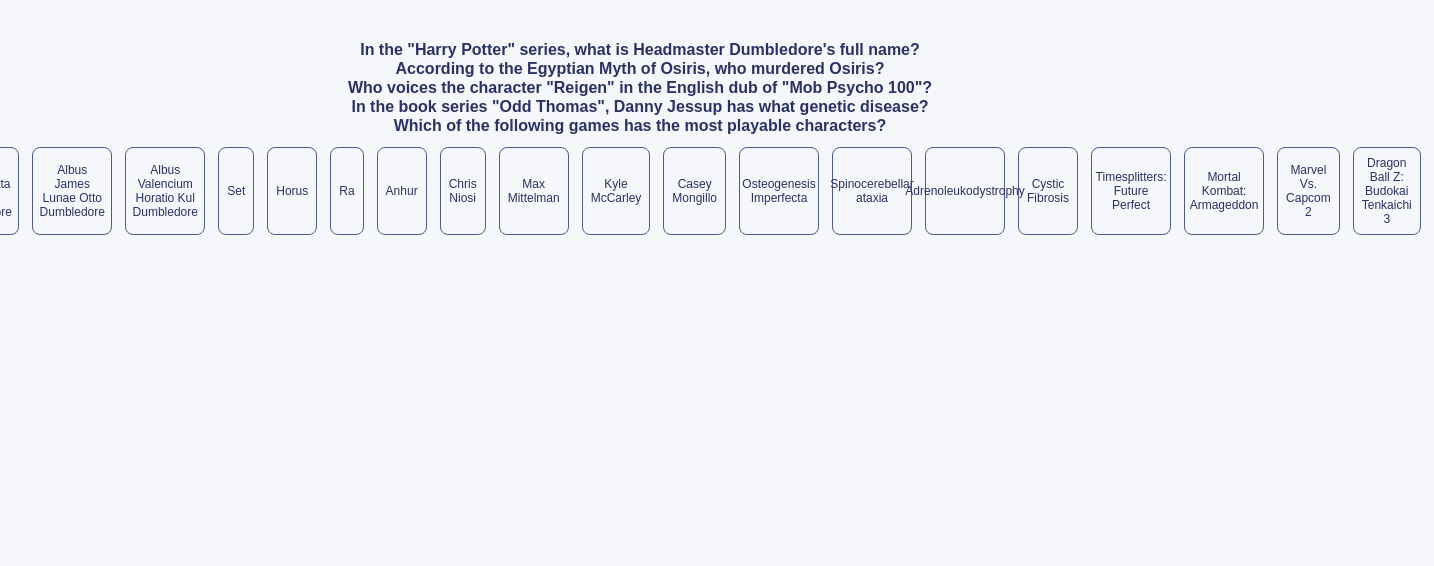
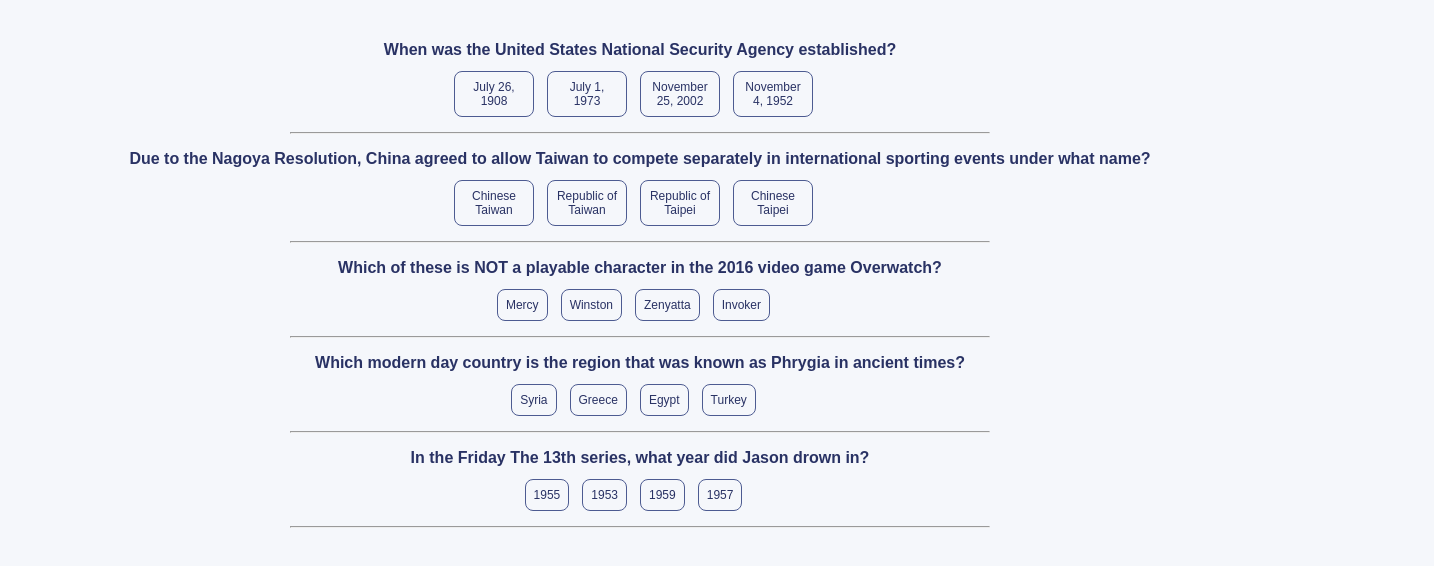
Before and after one commit to alabhyajindal/quizzical, a React (Create React App) app: page / in a window 1280 px wide. Shown: the top 566 px of the page, 1434 px wide, since content can reach past the window. Built offline with nearby package versions, Linux system fonts and the light colour scheme.

Commit message:
fixed the data flow. The elements are rendering on the UI correctly

```diff
--- a/src/App.js
+++ b/src/App.js
@@ -1,11 +1,25 @@
 import React from "react";
 import Quiz from "./Quiz";
 import "./style.css";
+import { DATA } from "./DATA";
 
 export default function App() {
+  // Enabling useEffect and replacing Data with quizData in the render method will replace the data file with the data coming in from the API
+  // const [quizData, setQuizData] = useState([]);
+
+  // useEffect(() => {
+  //   fetch("https://opentdb.com/api.php?amount=5&type=multiple")
+  //     .then((response) => response.json())
+  //     .then((result) => {
+  //       setQuizData(result.results);
+  //     });
+  // }, []);
+
   return (
     <main className="main">
-      <Quiz />
+      {DATA.map((data) => {
+        return <Quiz data={data} />;
+      })}
     </main>
   );
 }
--- a/src/DATA.js
+++ b/src/DATA.js
@@ -1,57 +1,50 @@
 export const DATA = [
   {
-    category: "Entertainment: Books",
-    type: "multiple",
-    difficulty: "hard",
-    question:
-      "In the &quot;Harry Potter&quot; series, what is Headmaster Dumbledore&#039;s full name?",
-    correct_answer: "Albus Percival Wulfric Brian Dumbledore",
-    incorrect_answers: [
-      "Albus Valum Jetta Mobius Dumbledore",
-      "Albus James Lunae Otto Dumbledore",
-      "Albus Valencium Horatio Kul Dumbledore",
-    ],
-  },
-  {
-    category: "Mythology",
-    type: "multiple",
-    difficulty: "medium",
-    question: "According to the Egyptian Myth of Osiris, who murdered Osiris?",
-    correct_answer: "Set",
-    incorrect_answers: ["Horus", "Ra", "Anhur"],
-  },
-  {
-    category: "Entertainment: Japanese Anime & Manga",
+    category: "History",
     type: "multiple",
     difficulty: "medium",
     question:
-      "Who voices the character &quot;Reigen&quot; in the English dub of &quot;Mob Psycho 100&quot;?",
-    correct_answer: "Chris Niosi",
-    incorrect_answers: ["Max Mittelman", "Kyle McCarley", "Casey Mongillo"],
+      "When was the United States National Security Agency established?",
+    correct_answer: "November 4, 1952",
+    incorrect_answers: ["July 26, 1908", " July 1, 1973", " November 25, 2002"],
   },
   {
-    category: "Entertainment: Books",
+    category: "Politics",
     type: "multiple",
-    difficulty: "hard",
+    difficulty: "medium",
     question:
-      "In the book series &quot;Odd Thomas&quot;, Danny Jessup has what genetic disease? ",
-    correct_answer: " Osteogenesis Imperfecta",
+      "Due to the Nagoya Resolution, China agreed to allow Taiwan to compete separately in international sporting events under what name?",
+    correct_answer: "Chinese Taipei",
     incorrect_answers: [
-      "Spinocerebellar ataxia",
-      "Adrenoleukodystrophy",
-      "Cystic Fibrosis",
+      "Chinese Taiwan",
+      "Republic of Taiwan",
+      "Republic of Taipei ",
     ],
   },
   {
     category: "Entertainment: Video Games",
     type: "multiple",
-    difficulty: "medium",
-    question: "Which of the following games has the most playable characters?",
-    correct_answer: "Timesplitters: Future Perfect",
-    incorrect_answers: [
-      "Mortal Kombat: Armageddon",
-      "Marvel Vs. Capcom 2",
-      "Dragon Ball Z: Budokai Tenkaichi 3",
-    ],
+    difficulty: "easy",
+    question:
+      "Which of these is NOT a playable character in the 2016 video game Overwatch?",
+    correct_answer: "Invoker",
+    incorrect_answers: ["Mercy", "Winston", "Zenyatta"],
+  },
+  {
+    category: "History",
+    type: "multiple",
+    difficulty: "easy",
+    question:
+      "Which modern day country is the region that was known as Phrygia in ancient times?",
+    correct_answer: "Turkey",
+    incorrect_answers: ["Syria", "Greece", "Egypt"],
+  },
+  {
+    category: "Entertainment: Film",
+    type: "multiple",
+    difficulty: "hard",
+    question: "In the Friday The 13th series, what year did Jason drown in?",
+    correct_answer: "1957",
+    incorrect_answers: ["1955", "1953", "1959"],
   },
 ];
--- a/src/Quiz.js
+++ b/src/Quiz.js
@@ -1,66 +1,32 @@
-import React, { useEffect, useState } from "react";
+import React from "react";
 import { nanoid } from "nanoid";
 import Question from "./components/Question";
 import AnswerOption from "./components/AnswerOption";
-import { DATA } from "./DATA.js";
-export default function Quiz() {
-  const [quizData, setQuizData] = useState([]);
-
-  // useEffect(() => {
-  //   fetch("https://opentdb.com/api.php?amount=5&type=multiple")
-  //     .then((response) => response.json())
-  //     .then((result) => {
-  //       setQuizData(result.results);
-  //     });
-  // }, []);
-
-  const answers = [];
-  DATA.map((data) => {
-    answers.push(data.correct_answer);
-    data.incorrect_answers.map((ans) => {
-      answers.push(ans);
-    });
-  });
-
-  const metaAnswer = [];
-  // Divide the answers array into 5 sub arrays
-  for (let i = 0; i < 20; i += 4) {
-    metaAnswer.push(answers.slice(i, i + 4));
-  }
-
-  const questions = [];
-  DATA.map((data) => {
-    questions.push(data.question);
-  });
-
-  const questionElements = questions.map((question) => {
-    return <Question key={nanoid()} ques={decodeHtml(question)} />;
-  });
-
-  const answerElements = metaAnswer.map((answer) => {
-    return answer.map((x) => {
-      return <AnswerOption ans={x} />;
-    });
-  });
-
+export default function Quiz(props) {
   // Need to use the Fisher Yates shuffle in order to randomize the arrays. Right now the correct answer is always in the first position of the answer options
 
-  console.log(metaAnswer);
-
-  function decodeHtml(html) {
+  const decode = function (html) {
     const txt = document.createElement("textarea");
     txt.innerHTML = html;
     return txt.value;
-  }
+  };
+
+  const allAnswers = [];
+  props.data.incorrect_answers.forEach((answer) => {
+    allAnswers.push(answer);
+  });
+  allAnswers.push(props.data.correct_answer);
+  console.log(allAnswers);
+
+  const answerElements = allAnswers.map((answer) => {
+    return <AnswerOption answer={decode(answer)} />;
+  });
 
   return (
-    <>
-      {questionElements}
+    <div key={nanoid()} className="quiz">
+      <Question question={decode(props.data.question)} />
       <div className="answers-cont">{answerElements}</div>
-    </>
+      <hr className="divider" />
+    </div>
   );
 }
-
-// Create an array of answers - which has both the correct answer and the incorrect answers
-// Randomize the order of the array - so that the correct answer is not in the same place always
-// Map over the answers array and render them below <Question />
--- a/src/components/AnswerOption.js
+++ b/src/components/AnswerOption.js
@@ -1,5 +1,5 @@
 import React from "react";
 
 export default function AnswerOption(props) {
-  return <button className="answer-option">{props.ans}</button>;
+  return <button className="answer-option">{props.answer}</button>;
 }
--- a/src/components/Question.js
+++ b/src/components/Question.js
@@ -3,7 +3,7 @@
 export default function Question(props) {
   return (
     <div>
-      <h1 className="question">{props.ques}</h1>
+      <h1 className="question">{props.question}</h1>
     </div>
   );
 }
--- a/src/style.css
+++ b/src/style.css
@@ -54,11 +54,18 @@
 
 /* Quiz */
 
-.qa-hr {
+.quiz {
+  display: flex;
+  flex-direction: column;
+  align-items: center;
+  margin-bottom: 15px;
+}
+
+.divider {
   color: #f5f7fb;
   outline: none;
   height: 0.8px;
-  width: 400px;
+  width: 700px;
 }
 
 .answers-cont {
```
